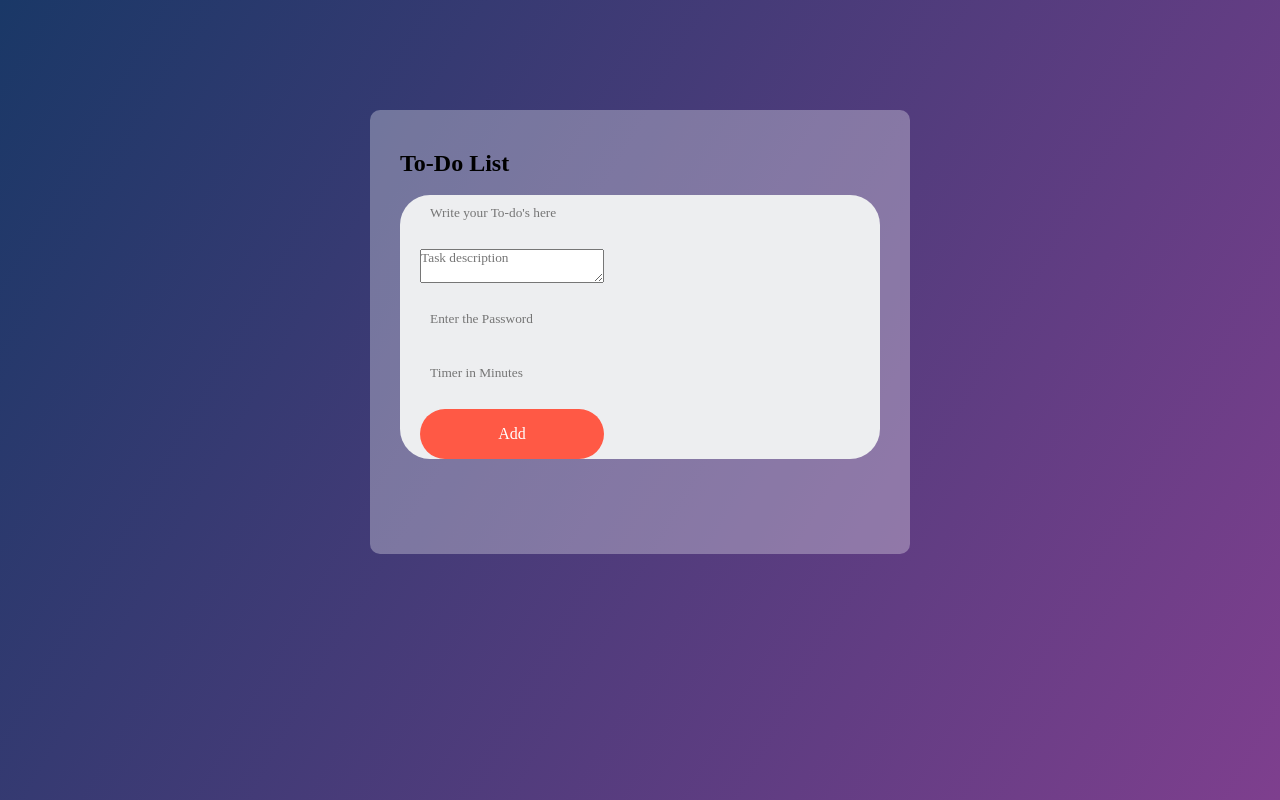
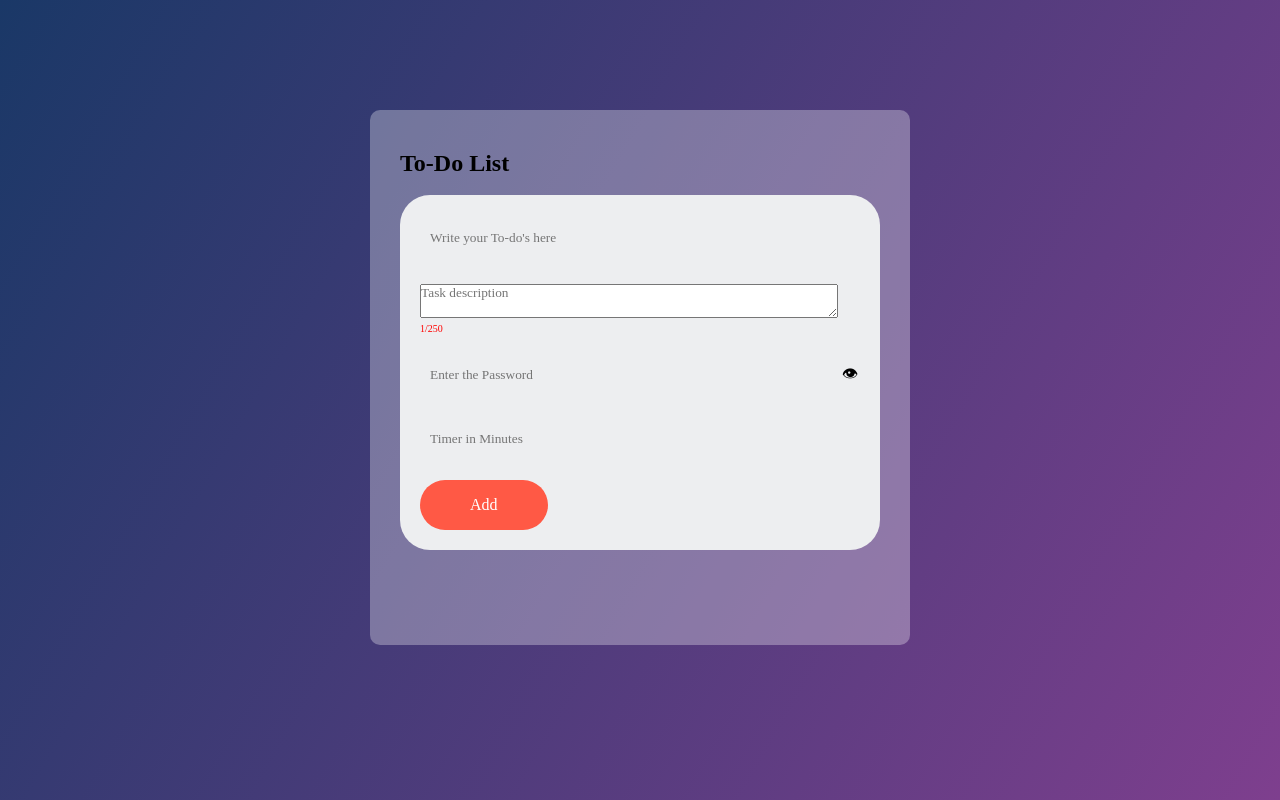
Before and after one commit to Michael-okechukwu/To-do-App, a plain HTML site: page index.html in a window 1280 px wide. Drawn offline with Linux system fonts and the light colour scheme.

Commit message:
toggle password and word count

```diff
--- a/index.html
+++ b/index.html
@@ -13,8 +13,12 @@
              <div>
                 <form class="form">
                 <input id="todo-entry" type="text" placeholder="Write your To-do's here" autocomplete="off"><br>
-                <textarea name="desc" id="description" placeholder="Task description"></textarea><br>
-                <input type="password" id="password" placeholder="Enter the Password"><br>
+                <textarea name="desc" id="description" placeholder="Task description"></textarea>
+                <p id="word-count"></p><br>
+                     <div class="password-wrapper">
+                        <input type="password" id="password" placeholder="Enter the Password">
+                        <span class="toggle-icon" onclick="togglePassword('password', this)">&#128065;</span>
+                    </div><br>
                 <input type="number" placeholder="Timer in Minutes" id="timer"><br>
                 <button id="add-button" onclick="addTask(event)">Add</button>
              </form>
--- a/script.js
+++ b/script.js
@@ -3,6 +3,7 @@ const descInput = document.getElementById("description");
 const passwordInput = document.getElementById("password");
 const timerInput = document.getElementById("timer");
 const listContainer = document.getElementById("list-container");
+const wordCount = document.getElementById("word-count");
 
 function startTimer(timerSpan, minutesNumber, title) {
     let remainingSeconds = minutesNumber * 60;
@@ -89,6 +90,33 @@ listContainer.addEventListener("click", function(e){
         saveData();
     }
 }, false);
+
+function togglePassword(inputId, icon) {
+            const input = document.getElementById(inputId);
+            if (input.type === "password") {
+                input.type = "text";
+                icon.style.opacity = "1";
+            } else {
+                input.type = "password";
+                icon.style.opacity = "0.6";
+            }
+        }
+
+//count words
+function countWords(description) {
+    if(description.trim().split("/\s+/").length > 250){
+        description.trim().split(" ").length -= 1;
+        alert("you have surpassed allowed length")
+
+    }
+    return description.trim().split(" ").length;
+}
+function updateCountWords(){
+    wordCount.innerText = countWords(description.value) + "/250";
+}
+description.addEventListener("input", updateCountWords);
+updateCountWords();
+
 //local storage
 function saveData(){
     localStorage.setItem("data", listContainer.innerHTML);
--- a/style.css
+++ b/style.css
@@ -26,21 +26,24 @@
     margin-bottom: 20px;
 }
 .form{
-    display:grid;
-    align-items: center;
-    justify-content: space-between;
+    display: flex;
+    flex-direction: column;
+    align-items: flex-start;
     background: #edeef0;
     border-radius: 30px;
-    padding-left: 20px;
+    padding: 20px;
     margin-bottom: 25px;
 }
 input{
-    flex: 1;
     border: none;
     outline: none;
     background: transparent;
     padding: 10px;
     font-weight: 14px;
+}
+.form input, .form textarea{
+    width: 95%;
+    margin: 5px 0;
 }
 button{
     border: none;
@@ -102,3 +105,12 @@ ul li span.timer{
     font-size: 14px;
     color: #000000;
 }
+.password-wrapper {
+    position: relative !important;
+    display: block !important;
+    width: 100% !important;
+}
+p{
+    font-size: 10px;
+    color: red;
+}
```
